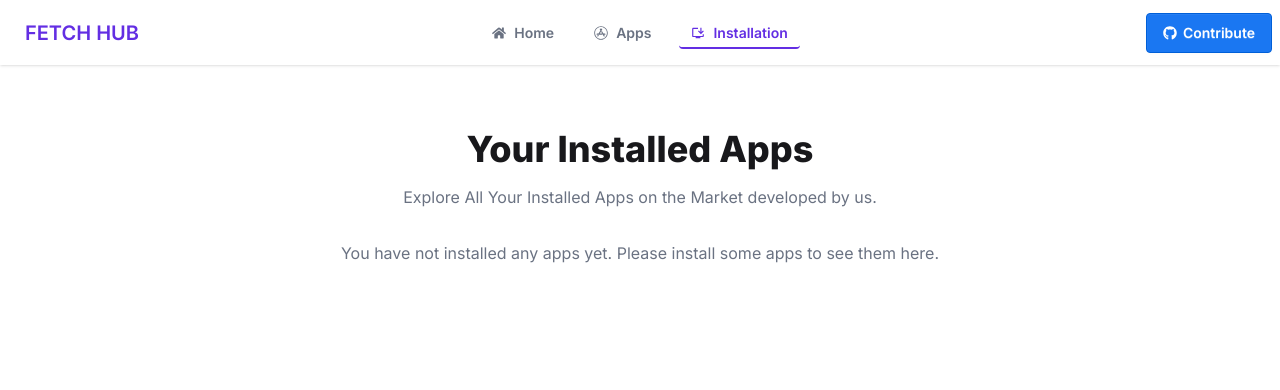
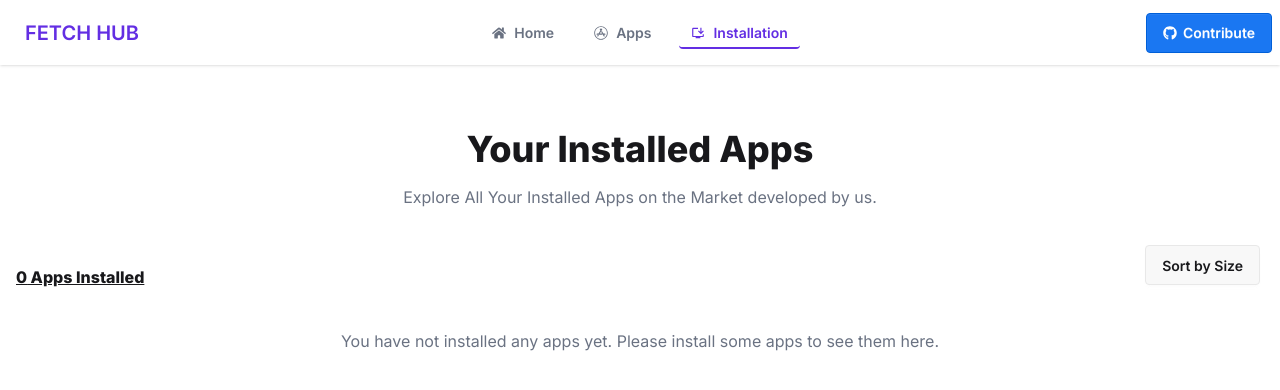
Before and after one commit to rahidhaque/fetch-hub, a React (Vite) app: page /installed in a window 1280 px wide. Shown: the top 390 px of the page. Built offline with nearby package versions, Linux system fonts and the light colour scheme.

Commit message:
Download Sorting Done

```diff
--- a/src/pages/InstalledApps/InstalledAps.jsx
+++ b/src/pages/InstalledApps/InstalledAps.jsx
@@ -29,6 +29,18 @@ const InstalledAps = () => {
     });
   };
 
+  const handleSort = (type) => {
+    const sortedApps = [...myApps].sort((a, b) => {
+      if (type === "asc") {
+        return a.size - b.size;
+      } else {
+        return b.size - a.size;
+      }
+    });
+
+    setMyApps(sortedApps);
+  };
+
   return (
     <div className="mt-8 max-w-7xl mx-auto px-4 py-8">
       <div className="space-y-2">
@@ -40,23 +52,27 @@ const InstalledAps = () => {
         </p>
       </div>
       <div className="mt-8">
-        {/* "image": "https://upload.wikimedia.org/wikipedia/commons/7/7b/Zoom_Communications_Logo.svg",
-    "title": "Zoom",
-    "companyName": "Zoom Video Communications",
-    "id": 19,
-    "description": "Zoom is a video conferencing and collaboration platform used for meetings, webinars, online classes, and virtual events. It supports HD video, screen sharing, breakout rooms, recording, and chat. Zoom is widely used by businesses, schools, and individuals for remote communication.",
-    "size": 75,
-    "reviews": 2500000,
-    "ratingAvg": 4.3,
-    "downloads": 1000000000,
-    "ratings": [
-      { "name": "1 star", "count": 180000 },
-      { "name": "2 star", "count": 150000 },
-      { "name": "3 star", "count": 400000 },
-      { "name": "4 star", "count": 850000 },
-      { "name": "5 star", "count": 920000 }
-    ] */}
         <div>
+          <div className="flex justify-between items-center">
+            <div>
+              <p className="underline font-extrabold">
+                {myApps?.length || 0} Apps Installed
+              </p>
+            </div>
+            <div>
+              <details className="dropdown flex justify-center mb-6">
+                <summary className="btn m-1">Sort by Size</summary>
+                <ul className="menu dropdown-content bg-base-100 rounded-box z-1 w-52 p-2 shadow-sm">
+                  <li>
+                    <a onClick={() => handleSort("asc")}>Low-High</a>
+                  </li>
+                  <li>
+                    <a onClick={() => handleSort("desc")}>High-Low</a>
+                  </li>
+                </ul>
+              </details>
+            </div>
+          </div>
           {myApps && myApps.length > 0 ? (
             <div>
               <ul className="grid grid-cols-1 gap-6">
@@ -88,12 +104,17 @@ const InstalledAps = () => {
                             </div>
                           </div>
                           <div>
-                            <span className="text-[#627382]">{app.size} MB</span>
+                            <span className="text-[#627382]">
+                              {app.size} MB
+                            </span>
                           </div>
                         </div>
                       </div>
                       <div>
-                        <button onClick={() => handleUninstall(app.id)} className="btn btn-success text-white">
+                        <button
+                          onClick={() => handleUninstall(app.id)}
+                          className="btn btn-success text-white"
+                        >
                           Uninstall
                         </button>
                       </div>
```
